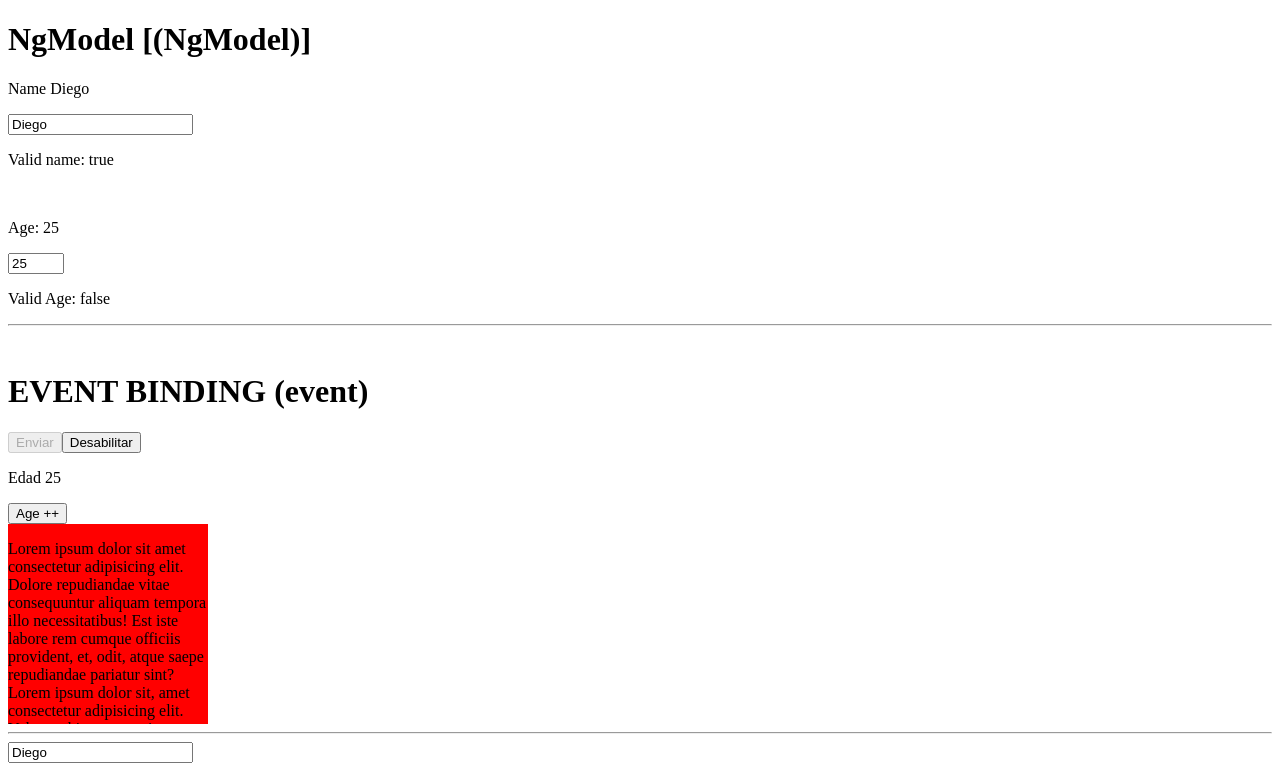
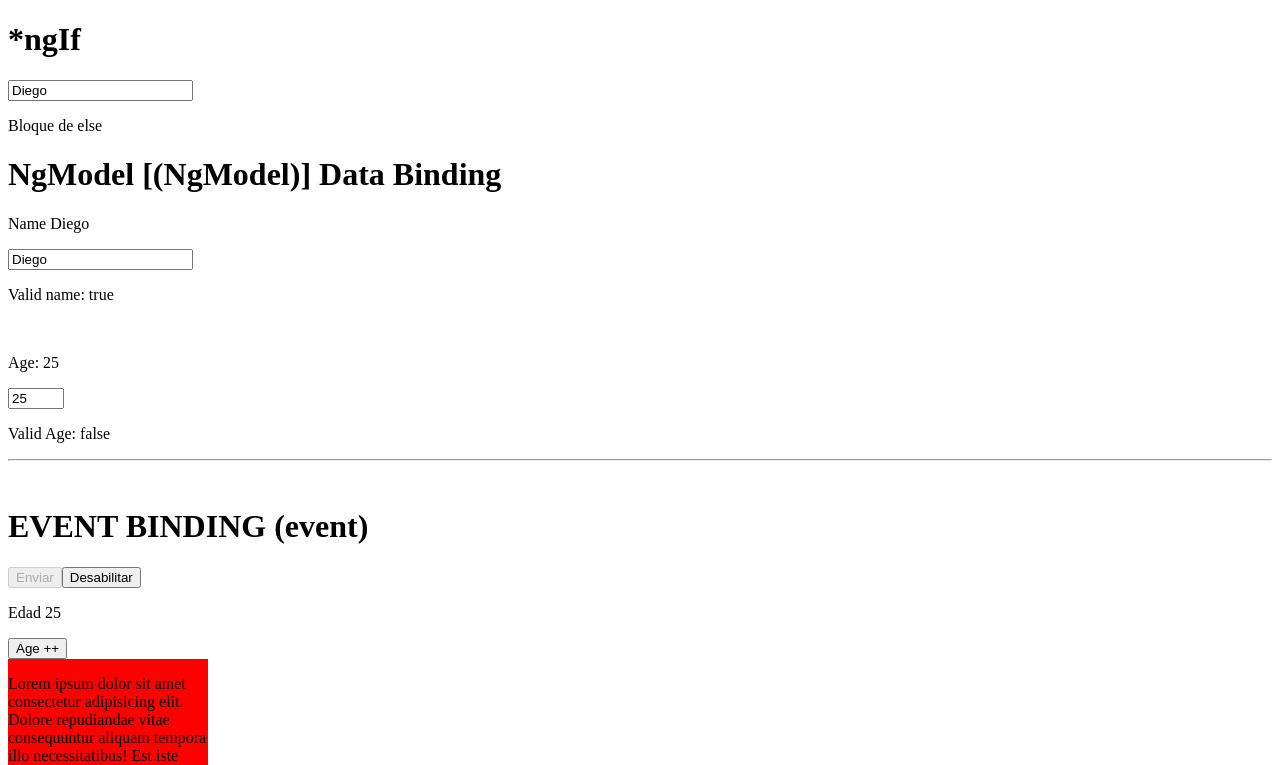
Before and after one commit to diegos35/angular-components-services, an Angular app: page / in a window 1280 px wide. Shown: the top 765 px of the page. Built offline with nearby package versions, Linux system fonts and the light colour scheme.

Commit message:
directiva *ngIF

```diff
--- a/src/app/app.component.html
+++ b/src/app/app.component.html
@@ -1,4 +1,13 @@
-<h1>NgModel [(NgModel)]</h1>
+<h1>*ngIf</h1>
+<input type="text" required [(ngModel)]="person.name">
+<p *ngIf="person.name === 'nicolas'">Soy nicolas</p>
+<p *ngIf="person.name === 'diego' && person.age === 25; else elseBlock">Soy diego</p>
+<ng-template #elseBlock>
+  <p>Bloque de else</p>
+</ng-template>
+
+<!--------------------------------------------------->
+<h1>NgModel [(NgModel)] Data Binding</h1>
 <!-- Es la convinacion de Pproperty binding y Event binding -->
 <p>Name {{person.name}}</p>
 <input type="text" required #nameInput="ngModel" [(ngModel)]="person.name" >
```
